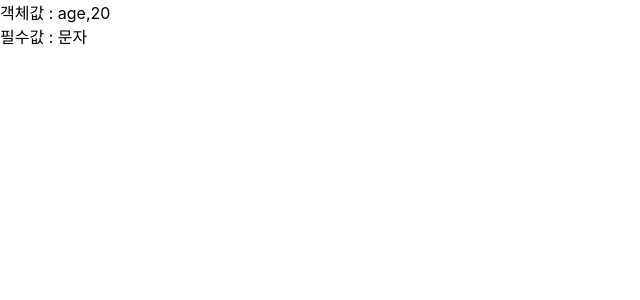
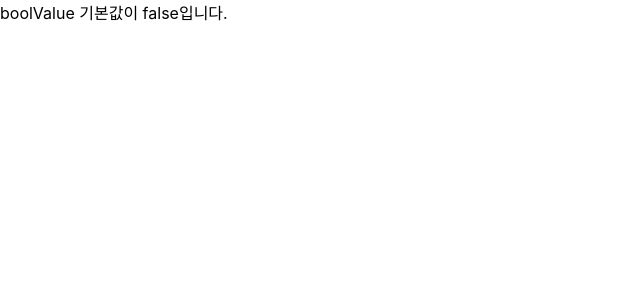
Before and after one commit to HyecheonLee/do-it-react, a React (Create React App) app: page / in a window 1280 px wide. Shown: the top 300 px of the page, without its empty margins (0-640 px from the left). Built offline with nearby package versions, Linux system fonts and the light colour scheme.

Commit message:
DefaultPropsComponent.js

```diff
--- /dev/null
+++ b/src/03/DefaultPropsComponent.js
@@ -0,0 +1,26 @@
+import React from 'react';
+import PropTypes from 'prop-types';
+
+const DefaultPropsComponent = ({boolValue = false, booleanValueWithoutDefault}) => {
+  let message1 = '';
+  if (boolValue === false) {
+    message1 = 'boolValue 기본값이 false입니다.'
+  }
+  let message2 = '';
+  if (booleanValueWithoutDefault === false) {
+    message2 = 'booleanValueWithoutDefault 기본값이 false입니다. '
+  }
+  return (
+      <div className="message-container">
+        {message1}
+        {message2}
+      </div>
+  );
+};
+
+DefaultPropsComponent.propTypes = {
+  boolValue: PropTypes.bool,
+  boolValueWithoutDefault: PropTypes.bool,
+};
+
+export default DefaultPropsComponent;
--- a/src/App.js
+++ b/src/App.js
@@ -1,12 +1,13 @@
 import './App.css';
 import React from "react";
 import ChildComponent2 from "./03/ChildComponent2";
+import DefaultPropsComponent from "./03/DefaultPropsComponent";
 
 function App() {
 
   return (
       <div>
-        <ChildComponent2 objValue={{age: 20}} requiredStringValue="문자"/>
+        <DefaultPropsComponent/>
       </div>
   );
 }
```
